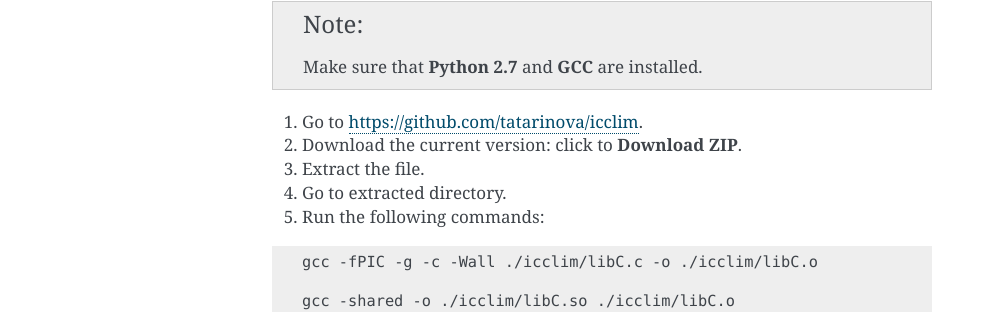
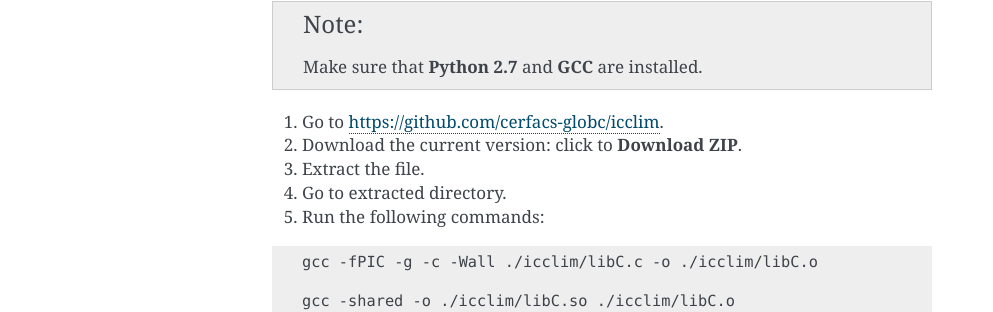
Before and after one commit to cerfacs-globc/icclim, a Sphinx documentation site: the page built from icclim/icclim_doc/source/installation.rst, in a window 1280 px wide. Shown: the part 428-740 px from the top of the page, without its empty margins (148-1141 px from the left). Built offline with Sphinx 7.4.7, drawn with Linux system fonts in a browser that asks for light colours; some of the changed lines change nothing that is shown.

Commit message:
changed the link to the repo (tatarinova ----> cerfacs-globs)

```diff
--- a/icclim/icclim_doc/source/installation.rst
+++ b/icclim/icclim_doc/source/installation.rst
@@ -15,7 +15,7 @@ Installation (Linux)
 --------------------
 .. note:: Make sure that **Python 2.7** and **GCC** are installed.
 
-1. Go to `<https://github.com/tatarinova/icclim>`_.
+1. Go to `<https://github.com/cerfacs-globc/icclim>`_.
 2. Download the current version: click to **Download ZIP**.
 3. Extract the file.
 4. Go to extracted directory.
```
